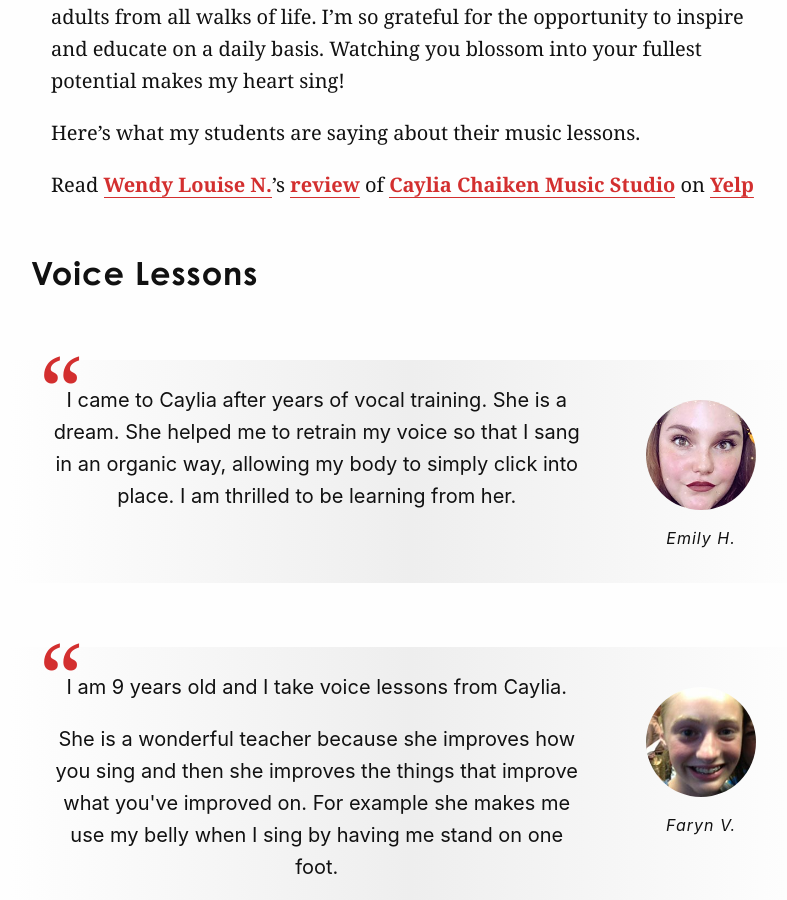
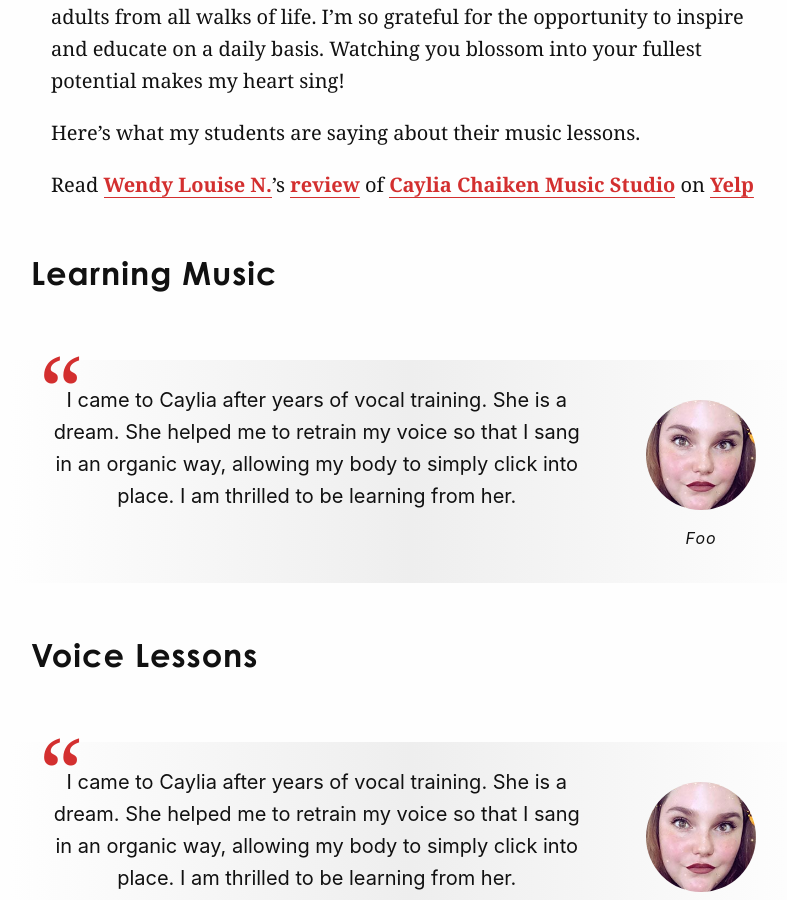
Before and after one commit to cchaiken/ccms, a Jekyll site: the page built from testimonials.md, in a window 1280 px wide and 900 px high, scrolled down 472 px. Shown: the whole window, without its empty margins (229-1016 px from the left). Built offline with Jekyll 4.4.1, drawn with Linux system fonts in a browser that asks for light colours; some web fonts are replaced; comment, search, counter and statistics services are not loaded.

Commit message:
Updated Testimonials

```diff
--- a/testimonials.md
+++ b/testimonials.md
@@ -151,6 +151,13 @@ testimonials:
       lessons have a lot to do with it.
     - Love Caylia, love Marin Idol, love the lessons and I highly recommend that you
       get your kids started!
+  learning-music:
+  - name: Foo
+    avatar-image: avatar-emily-h.jpg
+    text:
+    - I came to Caylia after years of vocal training. She is  a dream. She helped
+      me to retrain my voice so that I sang in an organic way, allowing my body to
+      simply click into place. I am thrilled to be learning from her.
 ---
 
 Over the years I’ve taught the magic of music to Marin County children and adults from all walks of life. I'm so grateful for the opportunity to inspire and educate on a daily basis. Watching you blossom into your fullest potential makes my heart sing!
@@ -158,6 +165,13 @@ Over the years I’ve taught the magic of music to Marin County children and adu
 Here's what my students are saying about their music lessons.
 
 <span class="yelp-review" data-review-id="3nO8tlFxIX637tgHprS0AQ" data-hostname="www.yelp.com">Read <a href="https://www.yelp.com/user_details?userid=itpvT0MyieGofs5Cc1r2Mg" rel="nofollow noopener">Wendy Louise N.</a>'s <a href="https://www.yelp.com/biz/caylia-chaiken-music-studio-mill-valley?hrid=3nO8tlFxIX637tgHprS0AQ" rel="nofollow noopener">review</a> of <a href="https://www.yelp.com/biz/Uoi38X0I4iTGnBlV5XLhEg" rel="nofollow noopener">Caylia Chaiken Music Studio</a> on <a href="https://www.yelp.com" rel="nofollow noopener">Yelp</a><script async="async" src="https://www.yelp.com/embed/widgets.js" type="text/javascript"></script></span>
+
+## Learning Music
+
+{% for each in page.testimonials.learning-music %}
+{% include testimonial-card.html testimonial=each %}
+{% endfor %}
+
 
 ## Voice Lessons
 
```
